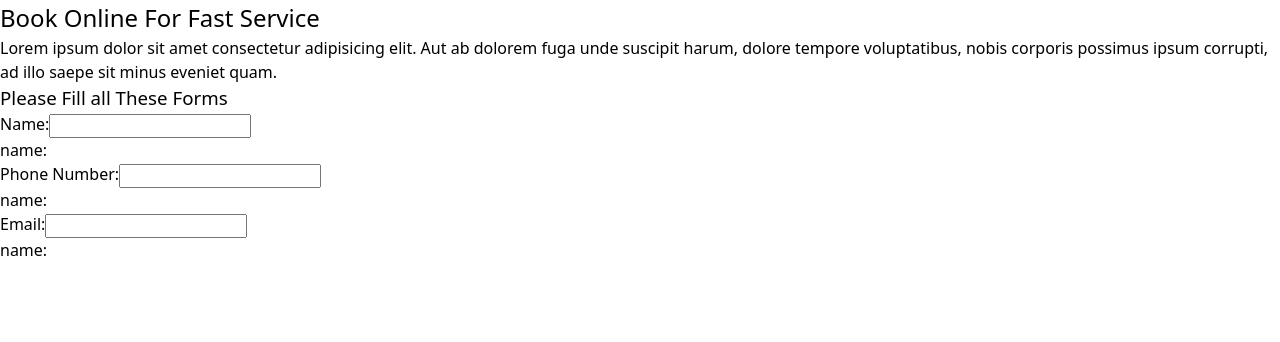
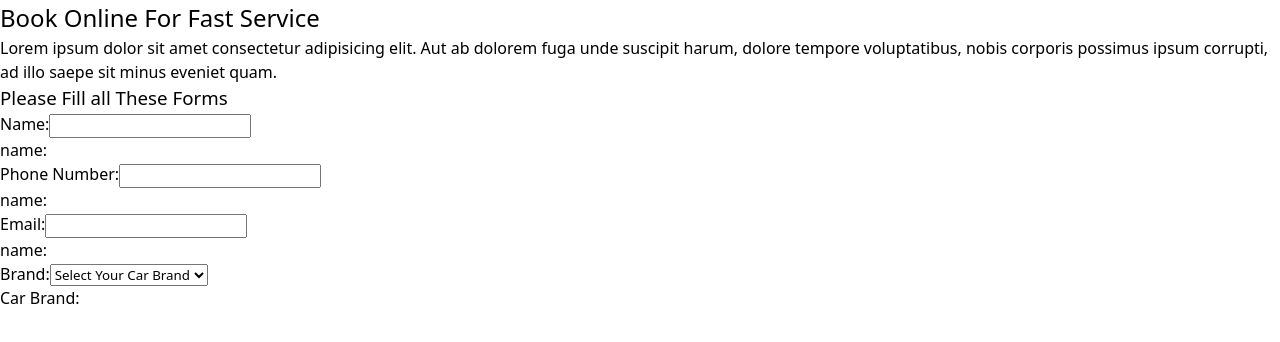
Before and after one commit to ardiantohendy/car-repair-app-reactjs, a React (Vite) app: page /book in a window 1280 px wide. Shown: the top 342 px of the page. Built offline with nearby package versions, Linux system fonts and the light colour scheme.

Commit message:
new commit adding bran form selection

```diff
--- a/src/components/BookComponent.jsx
+++ b/src/components/BookComponent.jsx
@@ -20,6 +20,7 @@ const BookComponent = () => {
   const [name, setName] = useState("");
   const [phoneNumber, setPhoneNumber] = useState();
   const [email, setEmail] = useState("");
+  const [brand, setBrand] = useState("");
 
   const handleChangeName = (e) => {
     setName(e.target.value);
@@ -31,6 +32,10 @@ const BookComponent = () => {
 
   const handleChangeEmail = (e) => {
     setEmail(e.target.value);
+  };
+
+  const handleChangeBrand = (e) => {
+    setBrand(e.target.value);
   };
 
   //   const handleChange = (e) => {
@@ -77,6 +82,22 @@ const BookComponent = () => {
             <label>Email:</label>
             <input type="text" name="email" value={email} onChange={handleChangeEmail} />
             <p>name: {email}</p>
+
+            <label htmlFor="">Brand:</label>
+            <select name="brand" value={brand} onChange={handleChangeBrand}>
+              <option value="">Select Your Car Brand</option>
+              <option value="Toyota">Toyota</option>
+              <option value="Daihatsu">Daihatsu</option>
+              <option value="Honda">Honda</option>
+              <option value="Mitsubishi">Mitsubishi</option>
+              <option value="Nissan">Nissan</option>
+              <option value="Hyundai">Hyundai</option>
+              <option value="Lexus">Lexus</option>
+              <option value="Peugeot">Peugeot</option>
+              <option value="BMW">BMW</option>
+              <option value="Mercedes">Mercedes</option>
+            </select>
+            <p>Car Brand: {brand}</p>
           </form>
         </div>
       </div>
```
